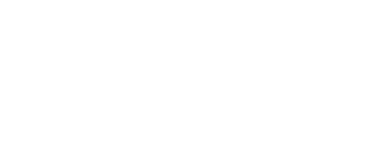
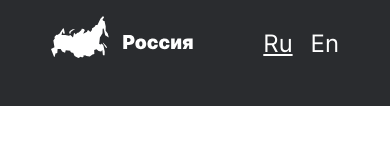
Before and after one commit to shardakova/one-another-project, a plain HTML site: page index.html in a window 390 px wide. Drawn offline with Linux system fonts and the light colour scheme.

Commit message:
сверстан header

```diff
--- /dev/null
+++ b/blocks/header/__lang-link/_underline/header__lang-link_underline.css
@@ -0,0 +1,3 @@
+.header__lang-link_underline {
+  text-decoration-line: underline;
+}
--- a/blocks/header/__lang-link/header__lang-link.css
+++ b/blocks/header/__lang-link/header__lang-link.css
@@ -0,0 +1,17 @@
+.header__lang-link {
+  width: 30px;
+  height: 28px;
+  font-family: 'Inter', serif;
+  font-weight: 400;
+  font-size: 24px;
+  line-height: 28px;
+  color: #FFF;
+  text-decoration-line: none;
+}
+
+@media screen and (max-width: 425px) {
+  .header__lang-link {
+    width: 22px;
+    height: 20px;
+  }
+}
--- /dev/null
+++ b/blocks/header/__lang-links/header__lang-links.css
@@ -0,0 +1,8 @@
+.header__lang-links {
+  margin: 0;
+  padding: 0;
+  list-style: none;
+  display: flex;
+  flex-direction: row;
+  gap: 18px;
+}
--- a/blocks/header/__logo/header__logo.css
+++ b/blocks/header/__logo/header__logo.css
@@ -0,0 +1,9 @@
+.header__logo {
+  max-width: 176px;
+}
+
+@media screen and (max-width: 425px){
+  .header__logo {
+    max-width: 142px;
+  }
+}
--- a/blocks/header/header.css
+++ b/blocks/header/header.css
@@ -0,0 +1,30 @@
+.header {
+  max-width: 1184px;
+  margin: 0 auto;
+  padding: 28px 48px 56px;
+  display: flex;
+  flex-direction: row;
+  justify-content: space-between;
+  align-items: flex-end;
+}
+
+@media screen and (max-width: 1024px) {
+  .header {
+    max-width: 928px;
+    padding: 28px 28px 48px;
+  }
+}
+
+@media screen and (max-width: 768px) {
+  .header {
+    max-width: 720px;
+    padding: 28px 24px 48px;
+  }
+}
+
+@media screen and (max-width: 425px) {
+  .header {
+    max-width: 288px;
+    padding: 16px 16px 48px;
+  }
+}
--- a/blocks/page/page.css
+++ b/blocks/page/page.css
@@ -0,0 +1,6 @@
+.page {
+  margin: 0 auto;
+  font-family: 'Inter', serif;
+  color: #FFF;
+  background-color: #2A2C2F;
+}
--- a/index.html
+++ b/index.html
@@ -2,7 +2,7 @@
 <html lang="ru">
 <head>
   <meta charset="UTF-8">
-  <meta name="viewport" content="width=device-width, initial-scale=1.0">
+  <meta name="viewport" content="width=device-width, initial-scale=1, maximum-scale=1">
   <link rel="stylesheet" href="./styles/index.css">
   <title>Путешествия по России</title>
 </head>
@@ -10,7 +10,11 @@
 <body>
   <div class="page">
     <header class="header">
-
+      <img src="./images/header-logo.svg" alt="Карта России" class="header__logo">
+      <ul class="header__lang-links">
+        <li><a class="header__lang-link header__lang-link_underline" href="#">Ru</a></li>
+        <li><a class="header__lang-link" href="#">En</a></li>
+      </ul>
     </header>
 
     <main class="content">
--- a/styles/index.css
+++ b/styles/index.css
@@ -6,7 +6,9 @@
 /* header */
 @import url('../blocks/header/header.css');
 @import url('../blocks/header/__logo/header__logo.css');
+@import url('../blocks/header/__lang-links/header__lang-links.css');
 @import url('../blocks/header/__lang-link/header__lang-link.css');
+@import url('../blocks/header/__lang-link/_underline/header__lang-link_underline.css');
 
 /* lead */
 @import url('../blocks/lead/lead.css');
```
